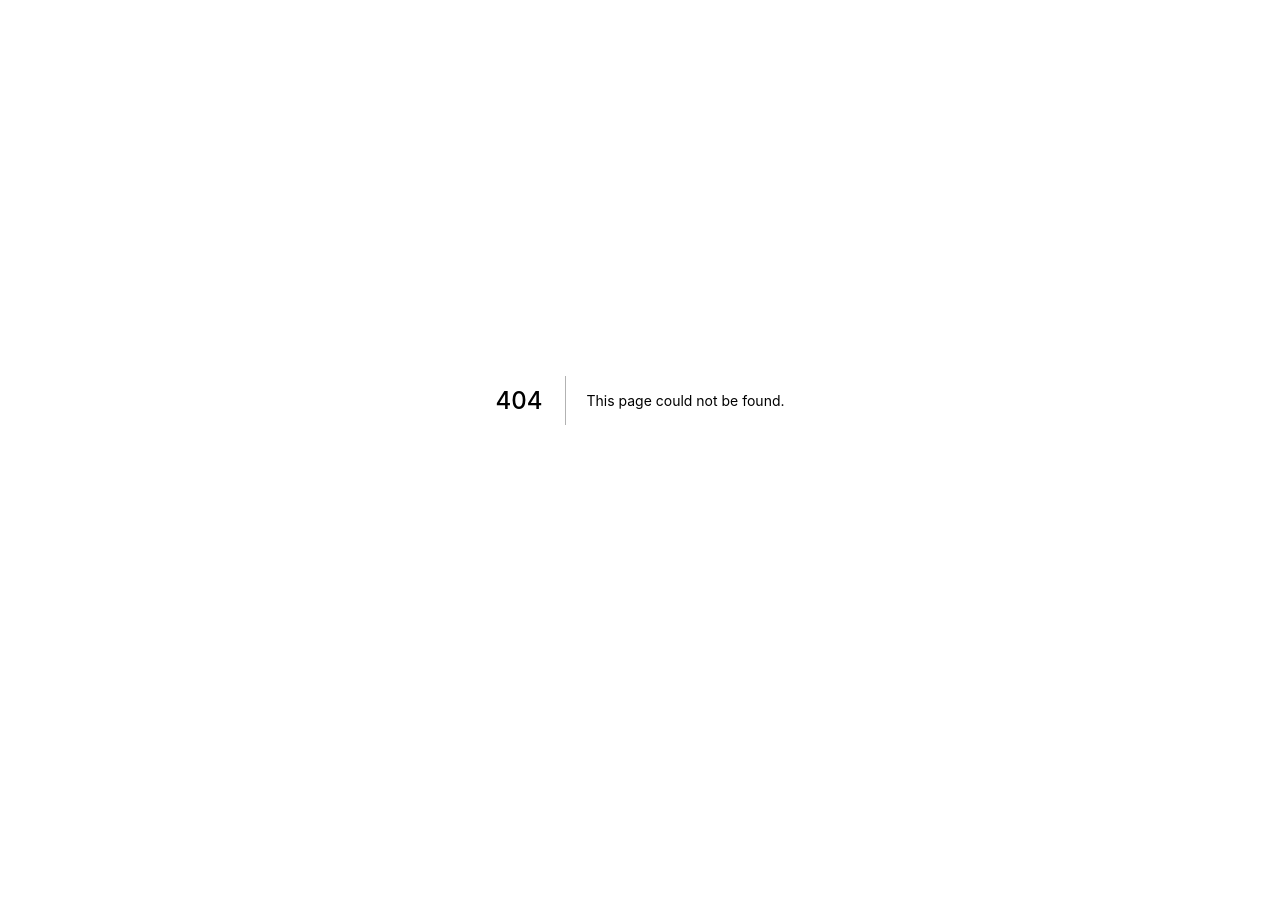
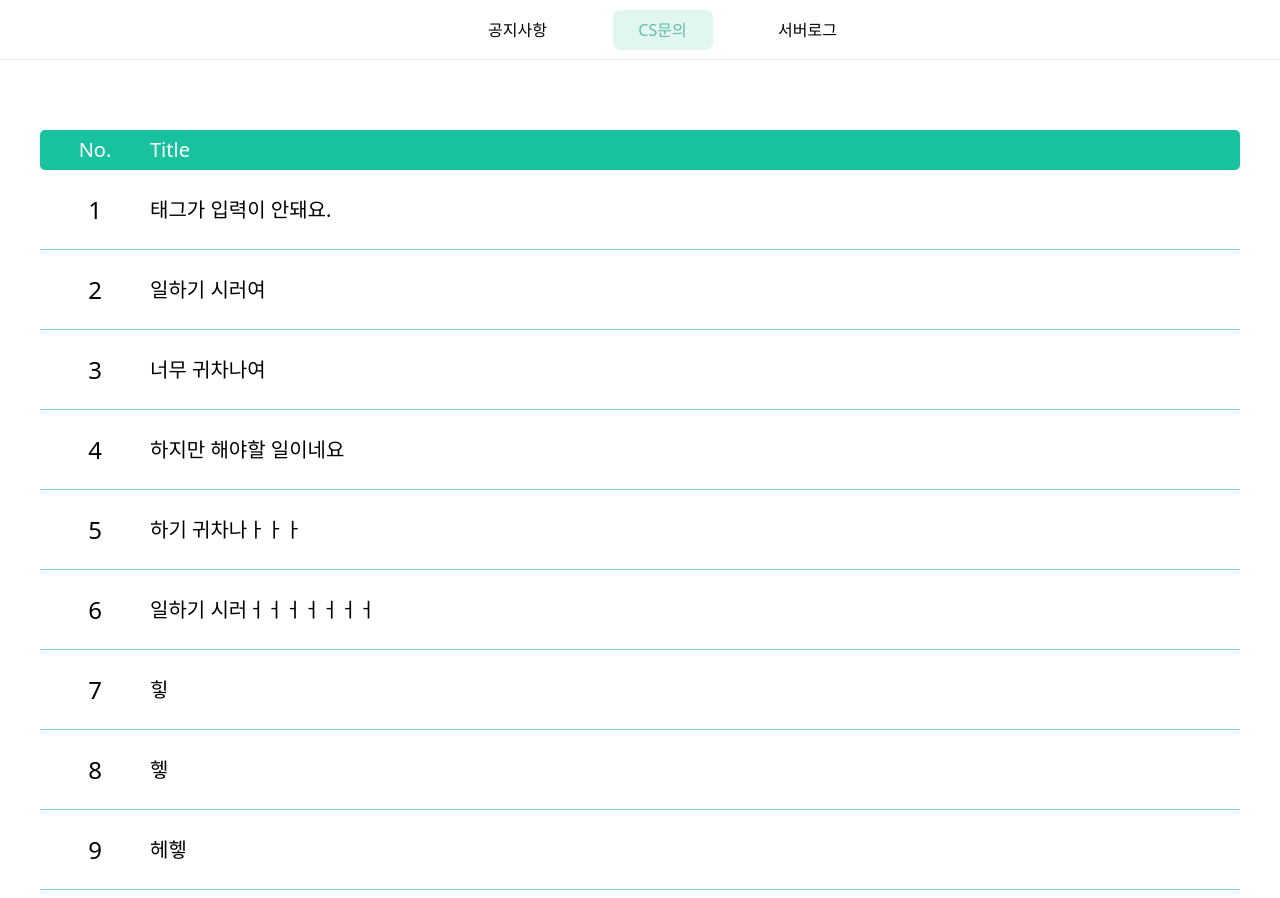
Before and after one commit to Someday-diary/Someday-Web, a Next.js app: page /admin/cs in a window 1280 px wide. Before the commit this address had no page. Shown: the top 898 px of the page. Before the commit the page ends 800 px from the top, so only its background shows below. Built offline with nearby package versions, Linux system fonts and the light colour scheme.

Commit message:
:sparkles: Add: CS Page & CS Detail Page
CS 문의 페이지 및 CS 문의 상세 페이지 추가

```diff
--- /dev/null
+++ b/src/pages/admin/cs/index.tsx
@@ -0,0 +1,15 @@
+import { NextPage } from "next";
+
+import CSinquiry from "src/components/Admin/CSInquiry";
+import Header from "src/components/Admin/Header";
+
+const CS: NextPage = () => {
+  return (
+    <>
+      <Header title2={'1'} />
+      <CSinquiry />
+    </>
+  );
+};
+
+export default CS;
```
Also changed, not shown: src/pages/admin/cs/[id].tsx (added, +13 -0 lines).
